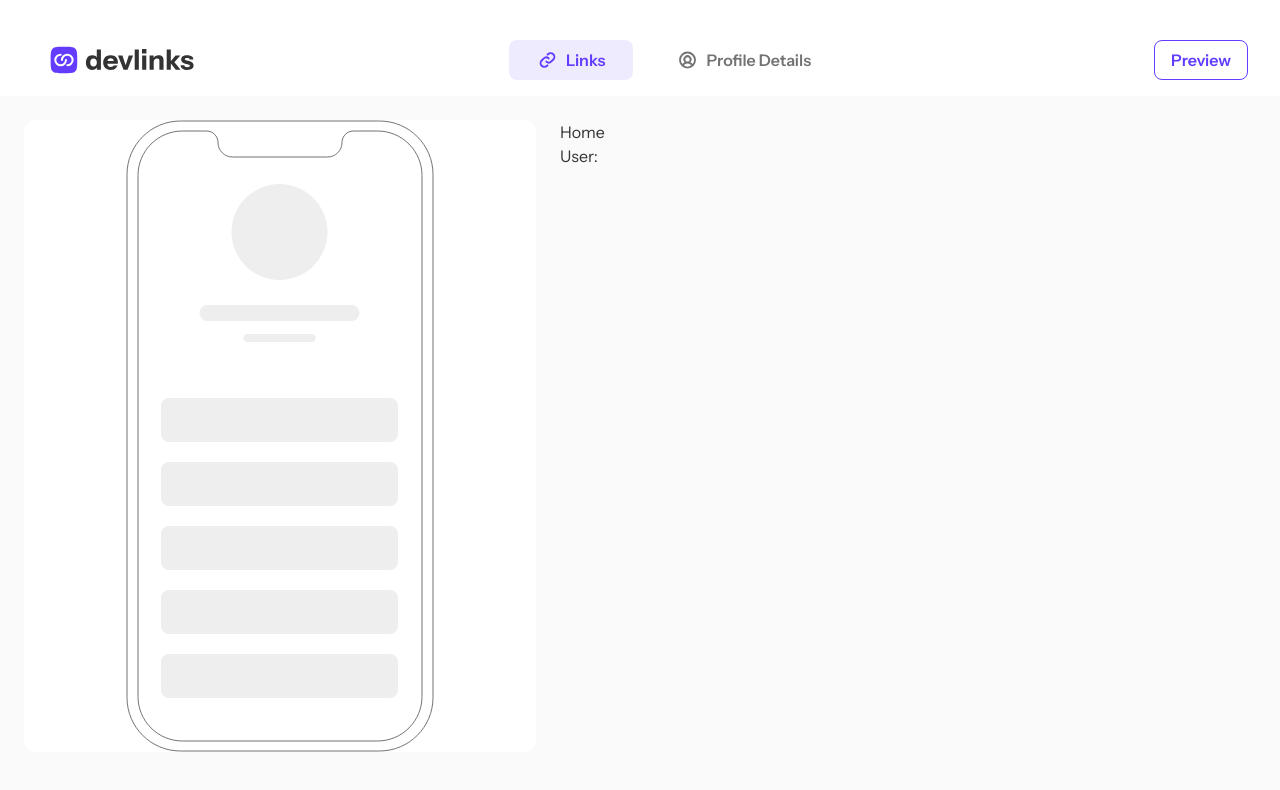
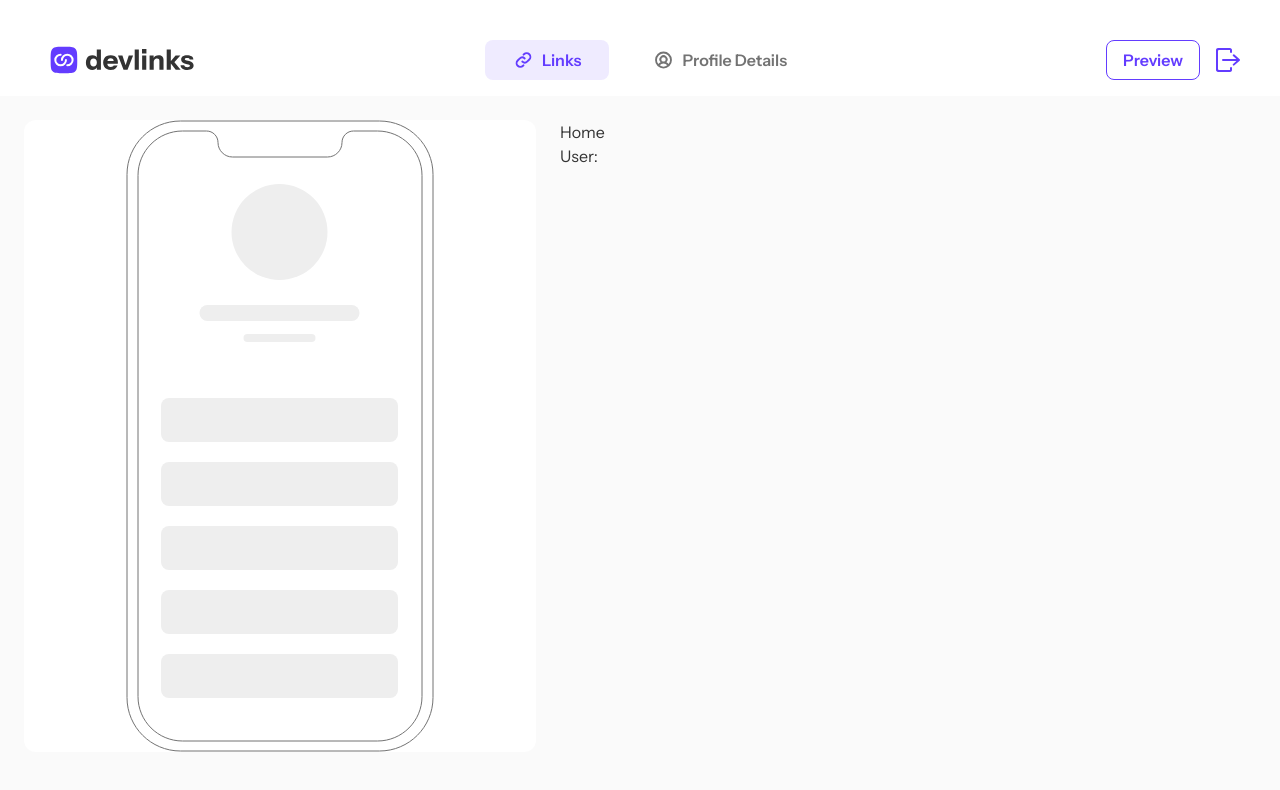
Before and after one commit to iankakaruzia/devlinks-app, a Next.js app: page / in a window 1280 px wide. Shown: the top 790 px of the page. Built offline with nearby package versions, Linux system fonts and the light colour scheme; no server answers.

Commit message:
add logout button

```diff
--- /dev/null
+++ b/src/app/(root)/components/SignOutButton.tsx
@@ -0,0 +1,31 @@
+"use client";
+
+import { useAuth } from "@clerk/nextjs";
+
+export function SignOutButton() {
+  const { signOut } = useAuth();
+
+  function handleSignOut() {
+    void signOut();
+  }
+
+  return (
+    <button onClick={handleSignOut} aria-label="Logout" className="group p-2">
+      <svg
+        xmlns="http://www.w3.org/2000/svg"
+        x="0"
+        y="0"
+        width={24}
+        height={24}
+        viewBox="0 0 24 24"
+      >
+        <path
+          className="fill-purple-600 transition-colors group-hover:fill-purple-600/70"
+          fillRule="evenodd"
+          d="M571.4 125.35l5.258-4.602a1 1 0 000-1.505l-5.29-4.629a1 1 0 00-1.369.048l-.005.005a.9.9 0 00.038 1.304l3.372 3.025h-13.402a1 1 0 100 2h13.402l-3.327 2.882a.969.969 0 00-.083 1.384l.007.007a1 1 0 001.399.08zM568.006 113a1 1 0 01-1-1v-2H556a1 1 0 00-1 1v18a1 1 0 001 1h11.005v-2a1 1 0 112 0v2c-.006 1-1.006 2-2 2H555c-1 0-2.001-1-2.001-2v-20c0-1 1-2 2-2h12c1 0 2 1.02 2 2l.004 2a.998.998 0 01-.996 1h-.002z"
+          transform="translate(-553 -108)"
+        ></path>
+      </svg>
+    </button>
+  );
+}
--- a/src/app/(root)/details/page.tsx
+++ b/src/app/(root)/details/page.tsx
@@ -18,5 +18,10 @@ export default async function DetailsPage() {
     .from(profiles)
     .where(eq(profiles.userId, user.id));
 
+  if (profilesFound.length === 0) {
+    console.log("No profile found for user", user.id);
+    redirect("/");
+  }
+
   return <ProfileForm profile={profilesFound[0] as Profile} />;
 }
--- a/src/app/(root)/layout.tsx
+++ b/src/app/(root)/layout.tsx
@@ -1,6 +1,7 @@
 import Image from "next/image";
 import Link from "next/link";
 import { NavLinks } from "./components/NavLinks";
+import { SignOutButton } from "./components/SignOutButton";
 
 export default function RootLayout({
   children,
@@ -28,9 +29,10 @@ export default function RootLayout({
 
         <NavLinks />
 
+        <div className="flex items-center gap-2 self-stretch">
           <Link
             href="profile/ianka"
-          className="flex items-center justify-center self-stretch rounded-lg border border-solid border-purple-600 bg-transparent px-4 transition-colors hover:bg-purple-100"
+            className="flex h-full items-center justify-center rounded-lg border border-solid border-purple-600 bg-transparent px-4 transition-colors hover:bg-purple-100"
           >
             <Image
               src="/assets/images/icon-preview-header.svg"
@@ -44,6 +46,9 @@ export default function RootLayout({
               Preview
             </span>
           </Link>
+
+          <SignOutButton />
+        </div>
       </header>
 
       <div className="lg:flex lg:gap-6 lg:pl-6">
```
Also changed, not shown: public/assets/images/icon-logout.svg (added). Lines whose indentation alone changed are shown as unchanged.
